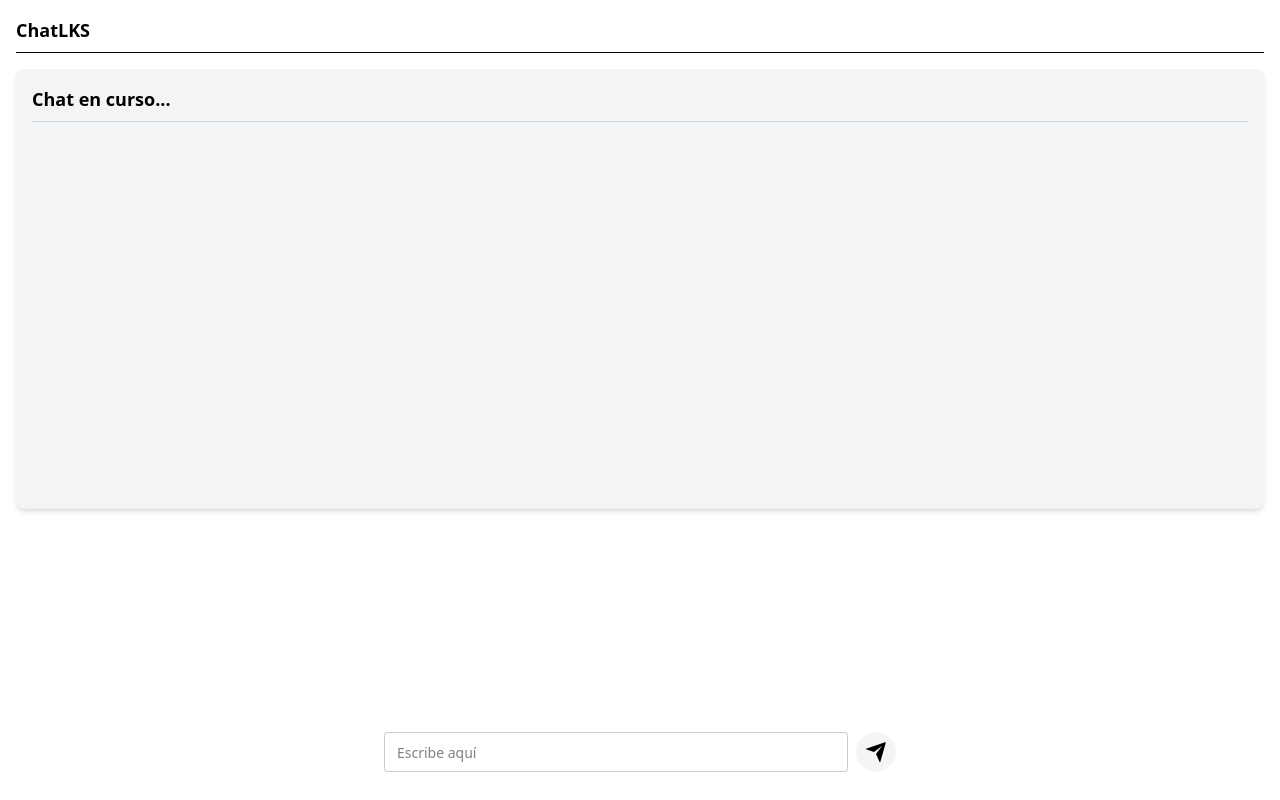
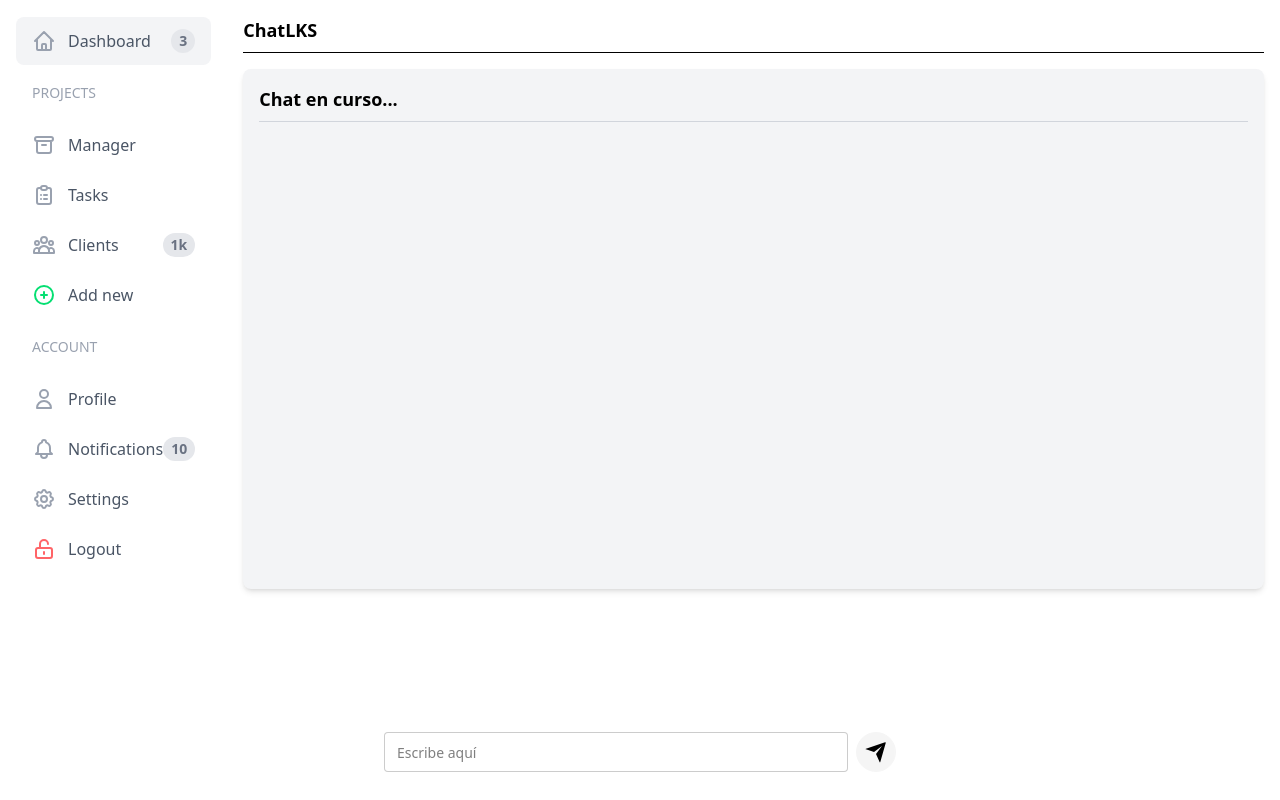
Before and after one commit to Miikeel16/CHATBOT, an Angular app: page / in a window 1280 px wide. Built offline with nearby package versions, Linux system fonts and the light colour scheme.

Commit message:
dashboard

```diff
--- a/src/app/chatbot/components/current-chat/current-chat.component.html
+++ b/src/app/chatbot/components/current-chat/current-chat.component.html
@@ -1,4 +1,4 @@
-<div class="m-4 p-4 bg-gray-100 rounded-lg shadow-md h-110 overflow-y-auto">
+<div class="m-4 p-4 bg-gray-100 rounded-lg shadow-md h-130 overflow-y-auto">
   <h2 class="pb-2 text-lg font-semibold border-b border-gray-300">Chat en curso...</h2>
 
   <div class="space-y-3 mt-3">
--- /dev/null
+++ b/src/app/chatbot/components/dashboard/dashboard.component.html
@@ -0,0 +1,169 @@
+<div class="min-h-screen relative">
+  <div class="flex w-full max-w-xs p-4 bg-white">
+    <ul class="flex flex-col w-full">
+      <li class="my-px">
+        <a href="#"
+           class="flex flex-row items-center h-12 px-4 rounded-lg text-gray-600 bg-gray-100">
+          <span class="flex items-center justify-center text-lg text-gray-400">
+            <svg fill="none"
+               stroke-linecap="round"
+               stroke-linejoin="round"
+               stroke-width="2"
+               viewBox="0 0 24 24"
+               stroke="currentColor"
+               class="h-6 w-6">
+              <path d="M3 12l2-2m0 0l7-7 7 7M5 10v10a1 1 0 001 1h3m10-11l2 2m-2-2v10a1 1 0 01-1 1h-3m-6 0a1 1 0 001-1v-4a1 1 0 011-1h2a1 1 0 011 1v4a1 1 0 001 1m-6 0h6"></path>
+            </svg>
+          </span>
+          <span class="ml-3">Dashboard</span>
+          <span class="flex items-center justify-center text-sm text-gray-500 font-semibold bg-gray-200 h-6 px-2 rounded-full ml-auto">3</span>
+        </a>
+      </li>
+      <li class="my-px">
+        <span class="flex font-medium text-sm text-gray-400 px-4 my-4 uppercase">Projects</span>
+      </li>
+      <li class="my-px">
+        <a href="#"
+           class="flex flex-row items-center h-12 px-4 rounded-lg text-gray-600 hover:bg-gray-100">
+          <span class="flex items-center justify-center text-lg text-gray-400">
+            <svg fill="none"
+               stroke-linecap="round"
+               stroke-linejoin="round"
+               stroke-width="2"
+               viewBox="0 0 24 24"
+               stroke="currentColor"
+               class="h-6 w-6">
+              <path d="M5 8h14M5 8a2 2 0 110-4h14a2 2 0 110 4M5 8v10a2 2 0 002 2h10a2 2 0 002-2V8m-9 4h4"></path>
+            </svg>
+          </span>
+          <span class="ml-3">Manager</span>
+        </a>
+      </li>
+      <li class="my-px">
+        <a href="#"
+           class="flex flex-row items-center h-12 px-4 rounded-lg text-gray-600 hover:bg-gray-100">
+          <span class="flex items-center justify-center text-lg text-gray-400">
+            <svg fill="none"
+               stroke-linecap="round"
+               stroke-linejoin="round"
+               stroke-width="2"
+               viewBox="0 0 24 24"
+               stroke="currentColor"
+               class="h-6 w-6">
+              <path d="M9 5H7a2 2 0 00-2 2v12a2 2 0 002 2h10a2 2 0 002-2V7a2 2 0 00-2-2h-2M9 5a2 2 0 002 2h2a2 2 0 002-2M9 5a2 2 0 012-2h2a2 2 0 012 2m-3 7h3m-3 4h3m-6-4h.01M9 16h.01"></path>
+            </svg>
+          </span>
+          <span class="ml-3">Tasks</span>
+        </a>
+      </li>
+      <li class="my-px">
+        <a href="#"
+           class="flex flex-row items-center h-12 px-4 rounded-lg text-gray-600 hover:bg-gray-100">
+          <span class="flex items-center justify-center text-lg text-gray-400">
+            <svg fill="none"
+               stroke-linecap="round"
+               stroke-linejoin="round"
+               stroke-width="2"
+               viewBox="0 0 24 24"
+               stroke="currentColor"
+               class="h-6 w-6">
+              <path d="M17 20h5v-2a3 3 0 00-5.356-1.857M17 20H7m10 0v-2c0-.656-.126-1.283-.356-1.857M7 20H2v-2a3 3 0 015.356-1.857M7 20v-2c0-.656.126-1.283.356-1.857m0 0a5.002 5.002 0 019.288 0M15 7a3 3 0 11-6 0 3 3 0 016 0zm6 3a2 2 0 11-4 0 2 2 0 014 0zM7 10a2 2 0 11-4 0 2 2 0 014 0z"></path>
+            </svg>
+          </span>
+          <span class="ml-3">Clients</span>
+          <span class="flex items-center justify-center text-sm text-gray-500 font-semibold bg-gray-200 h-6 px-2 rounded-full ml-auto">1k</span>
+        </a>
+      </li>
+      <li class="my-px">
+        <a href="#"
+           class="flex flex-row items-center h-12 px-4 rounded-lg text-gray-600 hover:bg-gray-100">
+          <span class="flex items-center justify-center text-lg text-green-400">
+            <svg fill="none"
+               stroke-linecap="round"
+               stroke-linejoin="round"
+               stroke-width="2"
+               viewBox="0 0 24 24"
+               stroke="currentColor"
+               class="h-6 w-6">
+              <path d="M12 9v3m0 0v3m0-3h3m-3 0H9m12 0a9 9 0 11-18 0 9 9 0 0118 0z"></path>
+            </svg>
+          </span>
+          <span class="ml-3">Add new</span>
+        </a>
+      </li>
+      <li class="my-px">
+        <span class="flex font-medium text-sm text-gray-400 px-4 my-4 uppercase">Account</span>
+      </li>
+      <li class="my-px">
+        <a href="#"
+           class="flex flex-row items-center h-12 px-4 rounded-lg text-gray-600 hover:bg-gray-100">
+          <span class="flex items-center justify-center text-lg text-gray-400">
+            <svg fill="none"
+               stroke-linecap="round"
+               stroke-linejoin="round"
+               stroke-width="2"
+               viewBox="0 0 24 24"
+               stroke="currentColor"
+               class="h-6 w-6">
+              <path d="M16 7a4 4 0 11-8 0 4 4 0 018 0zM12 14a7 7 0 00-7 7h14a7 7 0 00-7-7z"></path>
+            </svg>
+          </span>
+          <span class="ml-3">Profile</span>
+        </a>
+      </li>
+      <li class="my-px">
+        <a href="#"
+           class="flex flex-row items-center h-12 px-4 rounded-lg text-gray-600 hover:bg-gray-100">
+          <span class="flex items-center justify-center text-lg text-gray-400">
+            <svg fill="none"
+               stroke-linecap="round"
+               stroke-linejoin="round"
+               stroke-width="2"
+               viewBox="0 0 24 24"
+               stroke="currentColor"
+               class="h-6 w-6">
+              <path d="M15 17h5l-1.405-1.405A2.032 2.032 0 0118 14.158V11a6.002 6.002 0 00-4-5.659V5a2 2 0 10-4 0v.341C7.67 6.165 6 8.388 6 11v3.159c0 .538-.214 1.055-.595 1.436L4 17h5m6 0v1a3 3 0 11-6 0v-1m6 0H9"></path>
+            </svg>
+          </span>
+          <span class="ml-3">Notifications</span>
+          <span class="flex items-center justify-center text-sm text-gray-500 font-semibold bg-gray-200 h-6 px-2 rounded-full ml-auto">10</span>
+        </a>
+      </li>
+      <li class="my-px">
+        <a href="#"
+           class="flex flex-row items-center h-12 px-4 rounded-lg text-gray-600 hover:bg-gray-100">
+          <span class="flex items-center justify-center text-lg text-gray-400">
+            <svg fill="none"
+               stroke-linecap="round"
+               stroke-linejoin="round"
+               stroke-width="2"
+               viewBox="0 0 24 24"
+               stroke="currentColor"
+               class="h-6 w-6">
+              <path d="M10.325 4.317c.426-1.756 2.924-1.756 3.35 0a1.724 1.724 0 002.573 1.066c1.543-.94 3.31.826 2.37 2.37a1.724 1.724 0 001.065 2.572c1.756.426 1.756 2.924 0 3.35a1.724 1.724 0 00-1.066 2.573c.94 1.543-.826 3.31-2.37 2.37a1.724 1.724 0 00-2.572 1.065c-.426 1.756-2.924 1.756-3.35 0a1.724 1.724 0 00-2.573-1.066c-1.543.94-3.31-.826-2.37-2.37a1.724 1.724 0 00-1.065-2.572c-1.756-.426-1.756-2.924 0-3.35a1.724 1.724 0 001.066-2.573c-.94-1.543.826-3.31 2.37-2.37.996.608 2.296.07 2.572-1.065z"></path>
+              <path d="M15 12a3 3 0 11-6 0 3 3 0 016 0z"></path>
+            </svg>
+          </span>
+          <span class="ml-3">Settings</span>
+        </a>
+      </li>
+      <li class="my-px">
+        <a href="#"
+           class="flex flex-row items-center h-12 px-4 rounded-lg text-gray-600 hover:bg-gray-100">
+          <span class="flex items-center justify-center text-lg text-red-400">
+            <svg fill="none"
+               stroke-linecap="round"
+               stroke-linejoin="round"
+               stroke-width="2"
+               viewBox="0 0 24 24"
+               stroke="currentColor"
+               class="h-6 w-6">
+              <path d="M8 11V7a4 4 0 118 0m-4 8v2m-6 4h12a2 2 0 002-2v-6a2 2 0 00-2-2H6a2 2 0 00-2 2v6a2 2 0 002 2z"></path>
+            </svg>
+          </span>
+          <span class="ml-3">Logout</span>
+        </a>
+      </li>
+    </ul>
+  </div>
+</div>
--- a/src/app/chatbot/components/question-bar/question-bar.component.html
+++ b/src/app/chatbot/components/question-bar/question-bar.component.html
@@ -1,3 +1,6 @@
+<div class="flex flex-row w-full">
+<dashboard />
+<div class="w-full">
 <h2 class="m-4 pb-2 text-lg font-semibold border-b border-black-300">ChatLKS</h2>
 
 <chat-current [mensajes]="chainChat()"></chat-current>
@@ -16,3 +19,5 @@
     </button>
   </div>
 </div>
+</div>
+</div>
--- a/src/app/chatbot/components/question-bar/question-bar.component.ts
+++ b/src/app/chatbot/components/question-bar/question-bar.component.ts
@@ -1,14 +1,16 @@
-import { Component, EventEmitter, inject, Output, signal } from '@angular/core';
+import { Component, ElementRef, EventEmitter, inject, Output, signal, ViewChild } from '@angular/core';
 import { CurrentChatComponent } from '../current-chat/current-chat.component';
 import { ChatbotService } from '../../services/chatbot.service';
 import { Mensajes } from '../../interfaces/mensaje.interface';
+import { DashboardComponent } from "../dashboard/dashboard.component";
 
 @Component({
   selector: 'chat-question-bar',
-  imports: [CurrentChatComponent],
+  imports: [CurrentChatComponent, DashboardComponent],
   templateUrl: './question-bar.component.html',
 })
 export class QuestionBarComponent {
+  @ViewChild('txtchat') txtChat!: ElementRef;
   chatbot = inject(ChatbotService);
   chainChat = signal<Mensajes[]>([]);
 
@@ -18,6 +20,7 @@ export class QuestionBarComponent {
   enviarMensaje(mensaje: string) {
     if (mensaje.trim() !== '') {
       // this.mensajeEnviado.emit(mensaje);
+      this.txtChat.nativeElement.value = '';
       this.chainChat.update(info => [
         ...info,
         { texto: mensaje, tipo: 'usuario' }
```
Also changed, not shown: src/app/chatbot/components/dashboard/dashboard.component.ts (added, +8 -0 lines).
